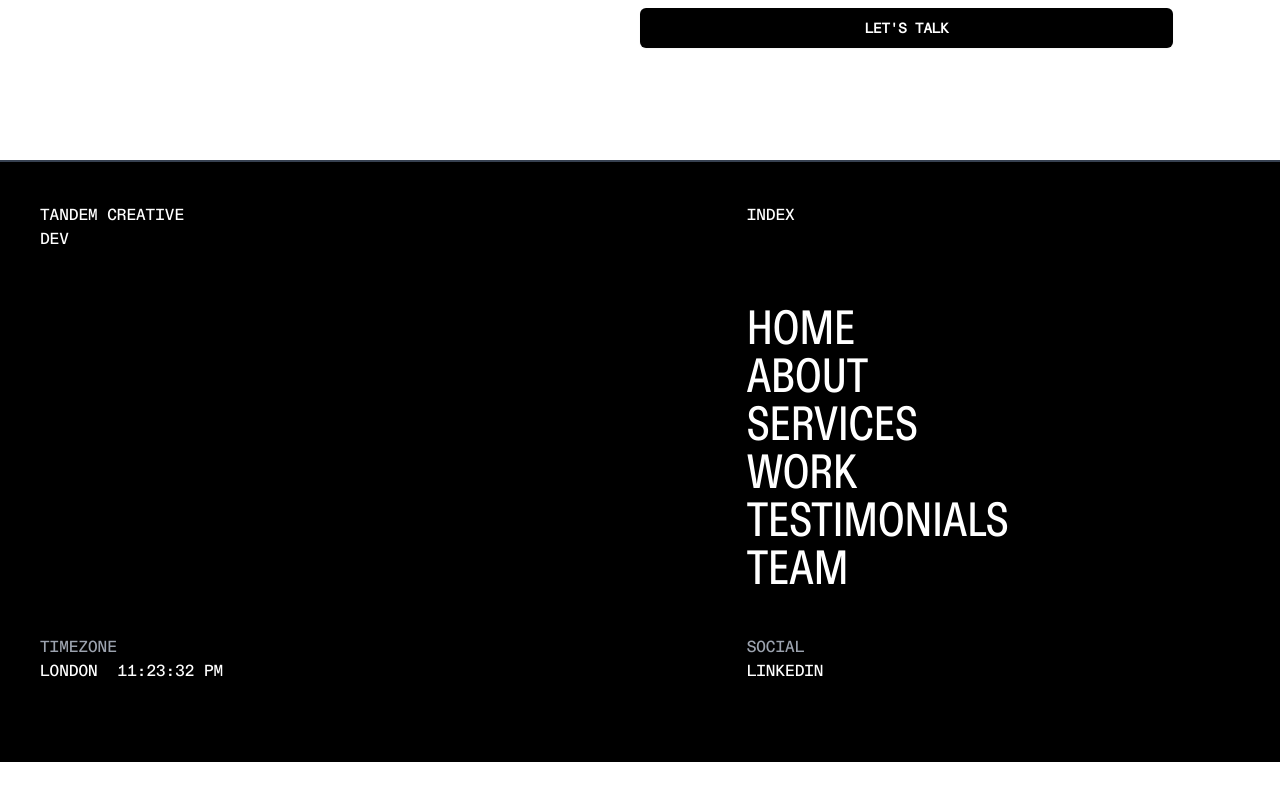
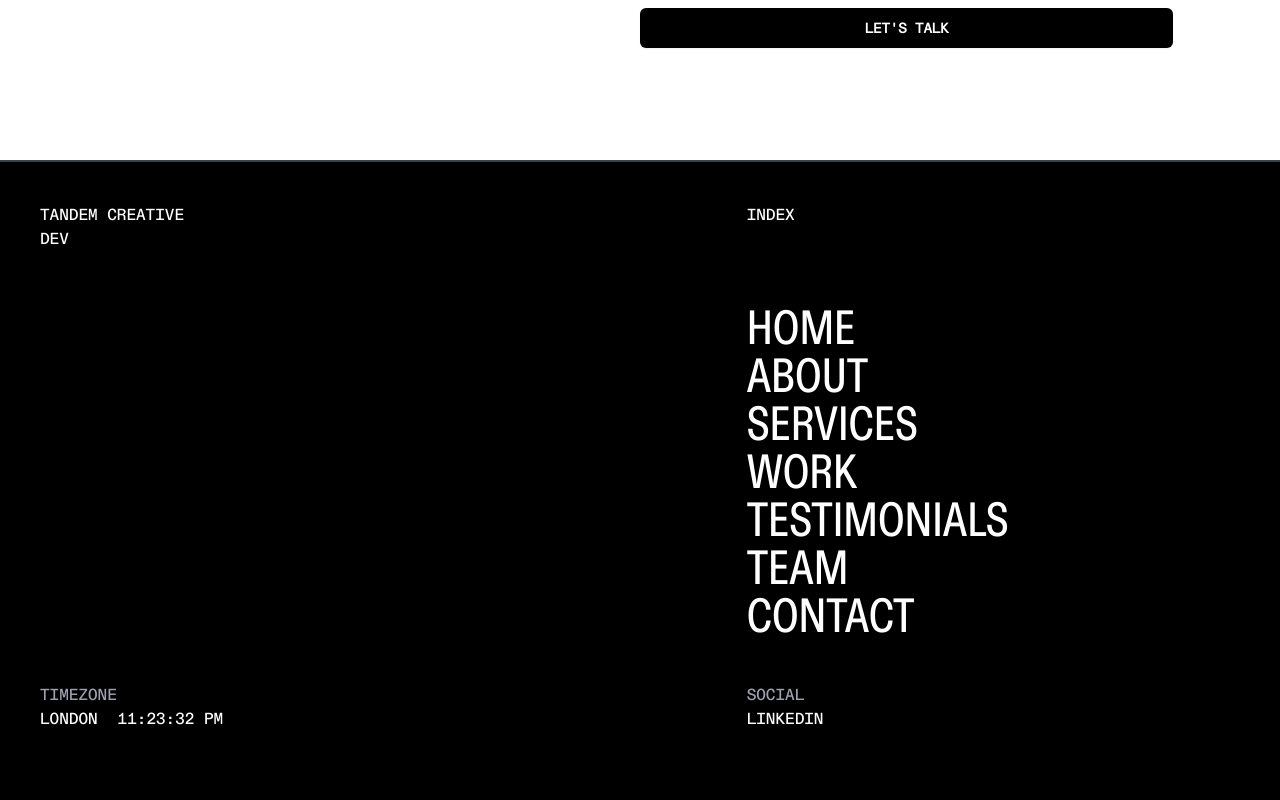
Before and after one commit to TandemCreativeDev/tandem, a Next.js app: page / in a window 1280 px wide. Shown: the part 5985-6785 px from the top of the page. Before the commit the page ends 6747 px from the top, so only its background shows below. Built offline with nearby package versions, Linux system fonts and the light colour scheme.

Commit message:
refactor: apply section link component in Footer.tsx to make an unstructured list with hovers

```diff
--- a/src/components/layout/Footer.tsx
+++ b/src/components/layout/Footer.tsx
@@ -1,5 +1,6 @@
 import Link from "next/link";
 import Time from "../ui/Time";
+import SectionLinks from "../ui/SectionLinks";
 
 export default function FooterSection() {
   return (
@@ -10,16 +11,12 @@ export default function FooterSection() {
       <h2 className="col-span-2 col-start-1 mb-10 pl-20 md:mb-0 md:pl-10">
         tandem creative dev
       </h2>
-      <div className="col-span-1 col-start-8 h-full pl-20 md:pl-0">
+      <div className="col-span-2 col-start-8 h-full pl-20 md:pl-0">
         <h3 className="mb-5 md:mb-20">index</h3>
-        <div className="flex flex-col font-tandem-condensed-medium text-5xl">
-          <Link href={"#home"}>Home</Link>
-          <Link href={"#about"}>About</Link>
-          <Link href={"#services"}>Services</Link>
-          <Link href={"#work"}>Work</Link>
-          <Link href={"#testimonials"}>Testimonials</Link>
-          <Link href={"#team"}>Team</Link>
-        </div>
+        <SectionLinks
+          className="flex flex-col font-tandem-condensed-medium text-5xl"
+          startIndex={0}
+        />
       </div>
       <div className="col-span-12 col-start-1 flex py-10">
         <div className="flex w-7/12 flex-col gap-32 pl-10 md:flex-row">
@@ -30,7 +27,7 @@ export default function FooterSection() {
         </div>
         <div className="w-5/12">
           <h3 className="text-gray-400">social</h3>
-          <div className="flex flex-col gap-4 md:flex-row">
+          <div className="flex flex-col gap-4 text-white">
             <Link
               target="_blank"
               href={"https://www.linkedin.com/company/tandemcreativedev/"}
```
